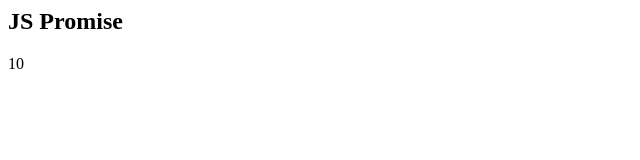
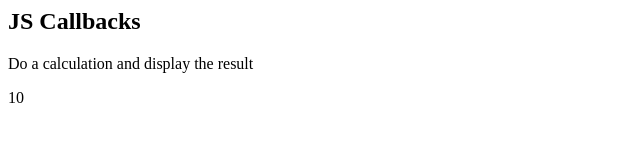
Before and after one commit to jorsawseewowo/Json-and-JS-Asynchronous, a plain HTML site: page index.html in a window 1280 px wide. Shown: the whole page, without its empty margins (0-640 px from the left). Drawn offline with Linux system fonts and the light colour scheme.

Commit message:
Add files via upload

```diff
--- a/index.html
+++ b/index.html
@@ -1,27 +1,17 @@
 <html>
     <body>
-        <h2>JS Promise</h2>
-        <p id="demo"></p>
+        <h2>JS Callbacks</h2>
+        <p>Do a calculation and display the result</p>
+        <p id="result"></p>
         <script>
-            function myDisplayer(some) {
-                document.getElementById("demo").innerHTML = some;
+            function myDisplayer(value) {
+                document.getElementById("result").innerHTML = value;
             }
-            function sum(a,b){
-                var sum = a + b;
-                myDisplayer(sum);
+            function myCalculator(num1, num2, myCallback) {
+                let sum = num1 + num2;
+                myCallback(sum);
             }
-            let myPromise = new Promise(function(myResolve, myReject) {
-                let x = 0;
-                if (x == 0) {
-                    myResolve ("OK");
-                } else {
-                    myReject("Error");
-                }
-            });
-            myPromise.then(
-                function(value) {sum(5,5);},
-                function(error) {sum(error);}
-            );
+            myCalculator(5, 5, myDisplayer);
         </script>
     </body>
 </html>
```
